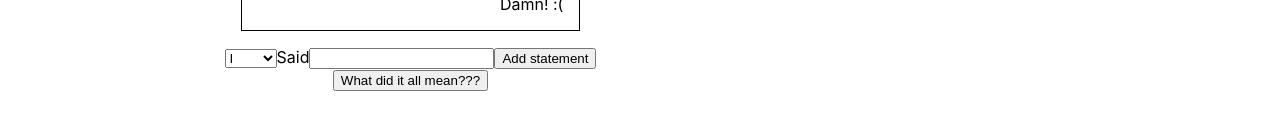
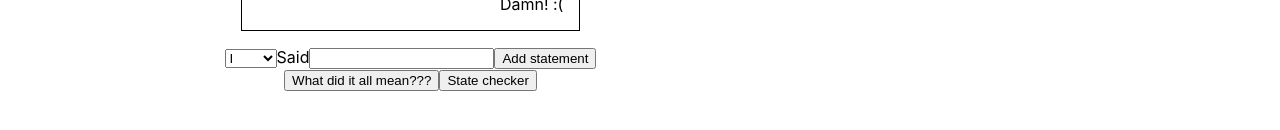
Before and after one commit to billbaincodes/Mind-Reader, a React (Create React App) app: page / in a window 1280 px wide. Shown: the part 666-796 px from the top of the page. Built offline with nearby package versions, Linux system fonts and the light colour scheme.

Commit message:
Fixed add statement component

```diff
--- a/package.json
+++ b/package.json
@@ -4,6 +4,7 @@
   "private": true,
   "dependencies": {
     "chart.js": "^2.7.3",
+    "dotenv": "^6.2.0",
     "raphael": "^2.2.7",
     "react": "^16.6.3",
     "react-dom": "^16.6.3",
--- a/src/App.js
+++ b/src/App.js
@@ -3,6 +3,7 @@ import "./App.css";
 import Analysis from "./components/Analysis.js";
 import loadingPic from './assets/mind-reader.jpg'
 import Conversation from "./components/Conversation.js"
+
 
 
 class App extends Component {
@@ -48,7 +49,7 @@ class App extends Component {
 
   convoPost = (convo) => {
 
-    console.log(convo)
+    console.log(this.state.convoAnalysis)
 
       fetch(
         "https://gateway.watsonplatform.net/tone-analyzer/api//v3/tone_chat?version=2017-09-21",
--- a/src/components/Conversation.js
+++ b/src/components/Conversation.js
@@ -37,13 +37,26 @@ class Conversation extends Component {
   addStatement = event => {
     event.preventDefault();
 
+    let payload = {utterances : this.state.convo.utterances.concat({
+      text: this.state.textInput,
+      user: this.state.currentSpeaker
+    })}
+
     this.setState({
-      utterances: this.state.utterances.concat({
-        text: this.state.textInput,
-        user: this.state.currentSpeaker
-      })
-    });
+      convo : payload
+    })
+    ;
   };
+
+  stateChecker = () => {
+    let demoState = {convo : undefined}
+    let utterances = this.state.convo.utterances
+    demoState.convo = utterances
+
+    console.log(this.state)
+  }
+
+
 
   render() {
     return (
@@ -73,6 +86,9 @@ class Conversation extends Component {
         <button onClick={() => this.props.convoPost(this.state.convo)}>
           What did it all mean???
         </button>
+        <button onClick={this.stateChecker}>
+          State checker
+        </button>
       </div>
     );
   }
```
Also changed, not shown: 2 other files (tests, documents, lock files or other folders).
